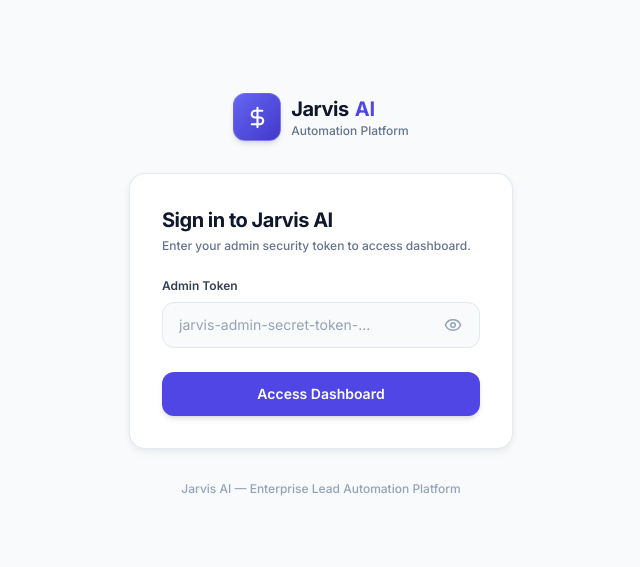
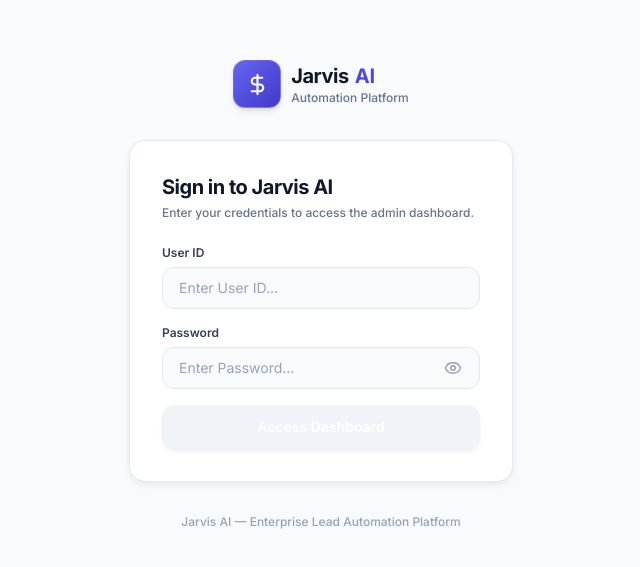
Before and after one commit to RavneetDTU/fb_leads_automation, a React (Vite) app: page /login in a window 1280 px wide. Shown: the part 105-672 px from the top of the page, without its empty margins (319-959 px from the left). Built offline with nearby package versions, Linux system fonts and the light colour scheme.

Commit message:
feat(auth): implement User ID and Password login interface with POST /api/auth/login

```diff
--- a/src/pages/LoginPage.tsx
+++ b/src/pages/LoginPage.tsx
@@ -3,24 +3,46 @@ import { Navigate } from 'react-router-dom';
 import { Eye, EyeOff } from 'lucide-react';
 import { useAuth } from '../context/AuthContext';
 import { Logo } from '../components/ui/Logo';
+import { post } from '../lib/api';
+import { Spinner } from '../components/ui/Spinner';
+
+interface LoginResponse {
+  access_token: string;
+  token_type: string;
+}
 
 export function LoginPage() {
   const { token, setToken } = useAuth();
-  const [value, setValue] = useState('');
-  const [show, setShow] = useState(false);
+  const [username, setUsername] = useState('');
+  const [password, setPassword] = useState('');
+  const [showPassword, setShowPassword] = useState(false);
+  const [loading, setLoading] = useState(false);
   const [error, setError] = useState('');
 
   if (token) return <Navigate to="/campaigns" replace />;
 
-  function handleSubmit(e: FormEvent) {
+  async function handleSubmit(e: FormEvent) {
     e.preventDefault();
-    const trimmed = value.trim();
-    if (!trimmed) {
-      setError('Please enter your admin token.');
+    const u = username.trim();
+    const p = password.trim();
+    if (!u || !p) {
+      setError('Please enter both User ID and Password.');
       return;
     }
     setError('');
-    setToken(trimmed);
+    setLoading(true);
+    try {
+      const res = await post<LoginResponse>('/api/auth/login', '', { username: u, password: p });
+      if (res?.access_token) {
+        setToken(res.access_token);
+      } else {
+        setError('Invalid response from server.');
+      }
+    } catch (err) {
+      setError((err as Error).message ?? 'Invalid User ID or Password.');
+    } finally {
+      setLoading(false);
+    }
   }
 
   return (
@@ -34,39 +56,67 @@ export function LoginPage() {
         {/* Card Container */}
         <div className="bg-white border border-slate-200/90 rounded-2xl p-8 shadow-elevated">
           <h2 className="text-slate-900 font-bold text-xl mb-1 tracking-tight">Sign in to Jarvis AI</h2>
-          <p className="text-slate-500 text-xs mb-6 font-medium">Enter your admin security token to access dashboard.</p>
+          <p className="text-slate-500 text-xs mb-6 font-medium">Enter your credentials to access the admin dashboard.</p>
 
-          <form onSubmit={handleSubmit} noValidate>
-            <div className="mb-6">
-              <label htmlFor="admin-token" className="block text-xs font-semibold text-slate-700 mb-2">
-                Admin Token
+          <form onSubmit={handleSubmit} noValidate className="space-y-4">
+            <div>
+              <label htmlFor="user-id" className="block text-xs font-semibold text-slate-700 mb-1.5">
+                User ID
+              </label>
+              <input
+                id="user-id"
+                type="text"
+                required
+                value={username}
+                onChange={(e) => setUsername(e.target.value)}
+                placeholder="Enter User ID…"
+                autoComplete="username"
+                className="w-full rounded-xl border border-slate-200 bg-slate-50 px-4 py-2.5 text-sm text-slate-900
+                           placeholder:text-slate-400
+                           focus:bg-white focus:outline-none focus:ring-2 focus:ring-indigo-500/20 focus:border-indigo-500 transition-all duration-150"
+              />
+            </div>
+
+            <div>
+              <label htmlFor="password" className="block text-xs font-semibold text-slate-700 mb-1.5">
+                Password
               </label>
               <div className="relative">
                 <input
-                  id="admin-token"
-                  type={show ? 'text' : 'password'}
-                  value={value}
-                  onChange={(e) => setValue(e.target.value)}
-                  placeholder="jarvis-admin-secret-token-…"
+                  id="password"
+                  type={showPassword ? 'text' : 'password'}
+                  required
+                  value={password}
+                  onChange={(e) => setPassword(e.target.value)}
+                  placeholder="Enter Password…"
                   autoComplete="current-password"
-                  className="w-full rounded-xl border border-slate-200 bg-slate-50 px-4 py-3 text-sm text-slate-900
+                  className="w-full rounded-xl border border-slate-200 bg-slate-50 px-4 py-2.5 text-sm text-slate-900
                              placeholder:text-slate-400 pr-11
                              focus:bg-white focus:outline-none focus:ring-2 focus:ring-indigo-500/20 focus:border-indigo-500 transition-all duration-150"
                 />
                 <button
                   type="button"
-                  onClick={() => setShow((s) => !s)}
+                  onClick={() => setShowPassword((s) => !s)}
                   className="absolute right-3.5 top-1/2 -translate-y-1/2 text-slate-400 hover:text-slate-600 transition-colors p-1"
-                  aria-label={show ? 'Hide token' : 'Show token'}
+                  aria-label={showPassword ? 'Hide password' : 'Show password'}
                 >
-                  {show ? <EyeOff size={18} /> : <Eye size={18} />}
+                  {showPassword ? <EyeOff size={18} /> : <Eye size={18} />}
                 </button>
               </div>
-              {error && <p className="mt-2 text-xs text-rose-600 font-medium">{error}</p>}
             </div>
 
-            <button type="submit" className="btn-primary w-full justify-center py-3 text-sm font-semibold rounded-xl bg-indigo-600 hover:bg-indigo-700 shadow-md">
-              Access Dashboard
+            {error && (
+              <div className="p-3 rounded-xl bg-rose-50 border border-rose-200 text-xs font-medium text-rose-700">
+                {error}
+              </div>
+            )}
+
+            <button
+              type="submit"
+              disabled={loading || !username.trim() || !password.trim()}
+              className="btn-primary w-full justify-center py-3 text-sm font-semibold rounded-xl bg-indigo-600 hover:bg-indigo-700 disabled:bg-slate-200 disabled:cursor-not-allowed shadow-md"
+            >
+              {loading ? <Spinner size="sm" /> : 'Access Dashboard'}
             </button>
           </form>
         </div>
```
Also changed, not shown: 2 other files (tests, documents, lock files or other folders).
